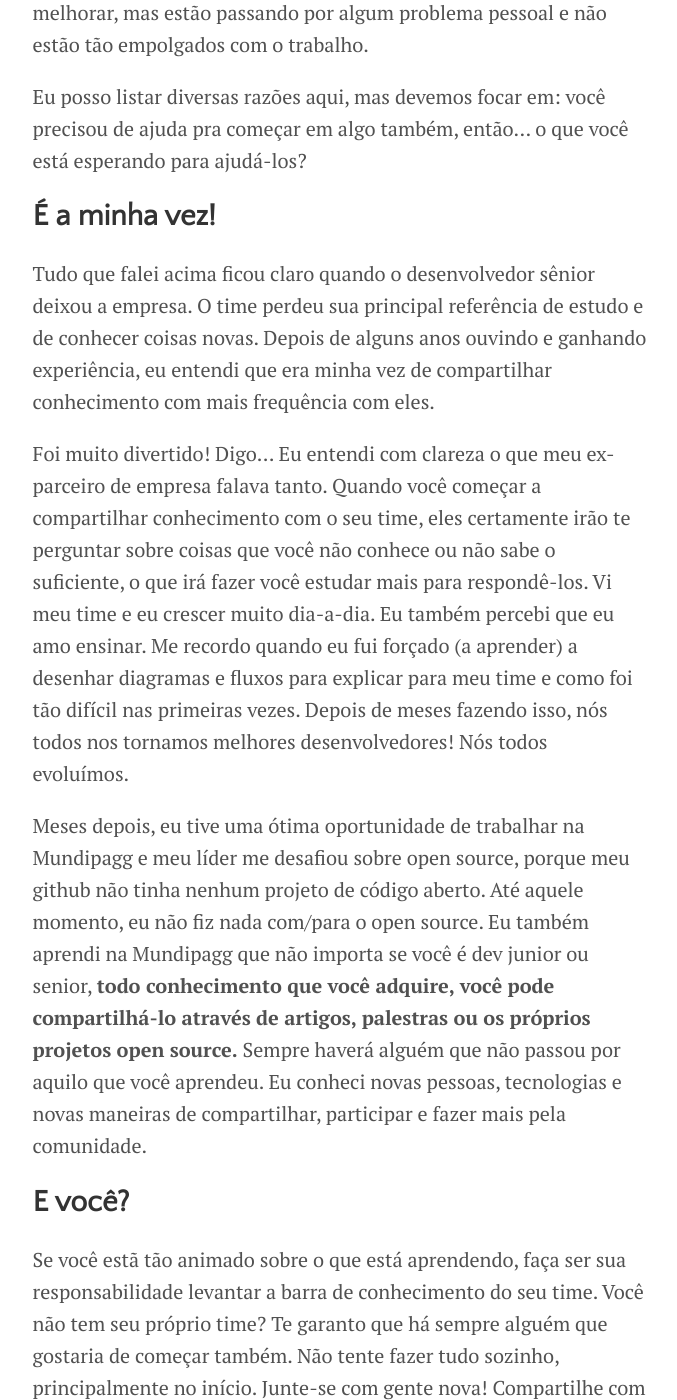
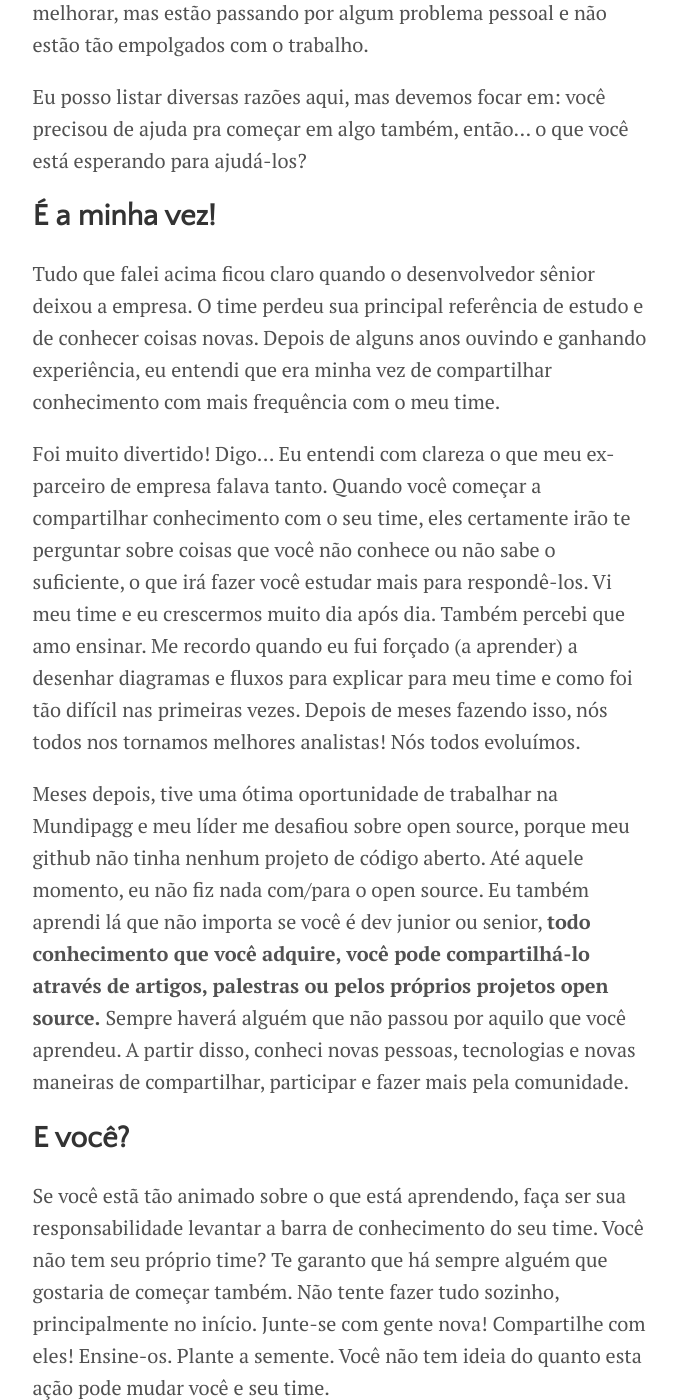
Before and after one commit to lucasnobredev/lucasnobredev.github.io_old, a Jekyll site: the page built from _posts/2019-01-13-nao-desenvolva-apenas-pra-voce-mesmo.md, in a window 1280 px wide and 1400 px high, scrolled down 2155 px. Shown: the whole window, without its empty margins (300-977 px from the left). Built offline with Jekyll 4.4.1, drawn with Linux system fonts in a browser that asks for light colours; comment, search, counter and statistics services are not loaded; some of the changed text lies outside the part shown.

Commit message:
artigo revisado

```diff
--- a/_posts/2019-01-13-nao-desenvolva-apenas-pra-voce-mesmo.md
+++ b/_posts/2019-01-13-nao-desenvolva-apenas-pra-voce-mesmo.md
@@ -9,7 +9,7 @@
 summary: "Além de contar sobre a minha experiência, gostaria que este artigo fosse também sobre você, que nunca contribuiu antes, comece a fazê-lo! Eu estou tendo uma experiência muito bacana com a Microsoft e espero ser uma porta de entrada para mais contribuidores."
 ---
 
-Foi em 2012 quando eu tive a minha primeira experiência com desenvolvimento de software. Eu ainda me lembro do exato momento em que meu primeiro professor nesta jornada escreveu o primeiro _<html>_ no datashow. Todo mundo estava muito animado para escutá-lo e ele tinha esse jeito especial de nos envolver e nos inspirar a seguir nesta jornada de ser um desenvolvedor de software. Ele plantou a semente em cada um de nós. Neste dia eu disse a mim mesmo:
+Foi em 2012 quando tive a minha primeira experiência com desenvolvimento de software. Eu ainda me lembro do exato momento em que meu primeiro professor nesta jornada escreveu o primeiro _html_ no datashow. Todo mundo estava muito animado para escutá-lo e ele tinha esse jeito especial de nos envolver e nos inspirar a seguir nesta jornada de ser um desenvolvedor de software. Ele plantou a semente em cada um de nós. Neste dia eu disse a mim mesmo:
 
 > Sim! Eu quero ser um desenvolvedor.
 
@@ -33,11 +33,11 @@
 
 ## É a minha vez!
 
-Tudo que falei acima ficou claro quando o desenvolvedor sênior deixou a empresa. O time perdeu sua principal referência de estudo e de conhecer coisas novas. Depois de alguns anos ouvindo e ganhando experiência, eu entendi que era minha vez de compartilhar conhecimento com mais frequência com eles.
+Tudo que falei acima ficou claro quando o desenvolvedor sênior deixou a empresa. O time perdeu sua principal referência de estudo e de conhecer coisas novas. Depois de alguns anos ouvindo e ganhando experiência, eu entendi que era minha vez de compartilhar conhecimento com mais frequência com o meu time.
 
-Foi muito divertido! Digo... Eu entendi com clareza o que meu ex-parceiro de empresa falava tanto. Quando você começar a compartilhar conhecimento com o seu time, eles certamente irão te perguntar sobre coisas que você não conhece ou não sabe o suficiente, o que irá fazer você estudar mais para respondê-los. Vi meu time e eu crescer muito dia-a-dia. Eu também percebi que eu amo ensinar. Me recordo quando eu fui forçado (a aprender) a desenhar diagramas e fluxos para explicar para meu time e como foi tão difícil nas primeiras vezes. Depois de meses fazendo isso, nós todos nos tornamos melhores desenvolvedores! Nós todos evoluímos.
+Foi muito divertido! Digo... Eu entendi com clareza o que meu ex-parceiro de empresa falava tanto. Quando você começar a compartilhar conhecimento com o seu time, eles certamente irão te perguntar sobre coisas que você não conhece ou não sabe o suficiente, o que irá fazer você estudar mais para respondê-los. Vi meu time e eu crescermos muito dia após dia. Também percebi que amo ensinar. Me recordo quando eu fui forçado (a aprender) a desenhar diagramas e fluxos para explicar para meu time e como foi tão difícil nas primeiras vezes. Depois de meses fazendo isso, nós todos nos tornamos melhores analistas! Nós todos evoluímos.
 
-Meses depois, eu tive uma ótima oportunidade de trabalhar na Mundipagg e meu líder me desafiou sobre open source, porque meu github não tinha nenhum projeto de código aberto. Até aquele momento, eu não fiz nada com/para o open source. Eu também aprendi na Mundipagg que não importa se você é dev junior ou senior, **todo conhecimento que você adquire, você pode compartilhá-lo através de artigos, palestras ou os próprios projetos open source.** Sempre haverá alguém que não passou por aquilo que você aprendeu. Eu conheci novas pessoas, tecnologias e novas maneiras de compartilhar, participar e fazer mais pela comunidade.
+Meses depois, tive uma ótima oportunidade de trabalhar na Mundipagg e meu líder me desafiou sobre open source, porque meu github não tinha nenhum projeto de código aberto. Até aquele momento, eu não fiz nada com/para o open source. Eu também aprendi lá que não importa se você é dev junior ou senior, **todo conhecimento que você adquire, você pode compartilhá-lo através de artigos, palestras ou pelos próprios projetos open source.** Sempre haverá alguém que não passou por aquilo que você aprendeu. A partir disso, conheci novas pessoas, tecnologias e novas maneiras de compartilhar, participar e fazer mais pela comunidade.
 
 ## E você?
 
```
Also changed, not shown: other parts of _posts/2019-01-13-nao-desenvolva-apenas-pra-voce-mesmo.md (+3 -3 lines).
